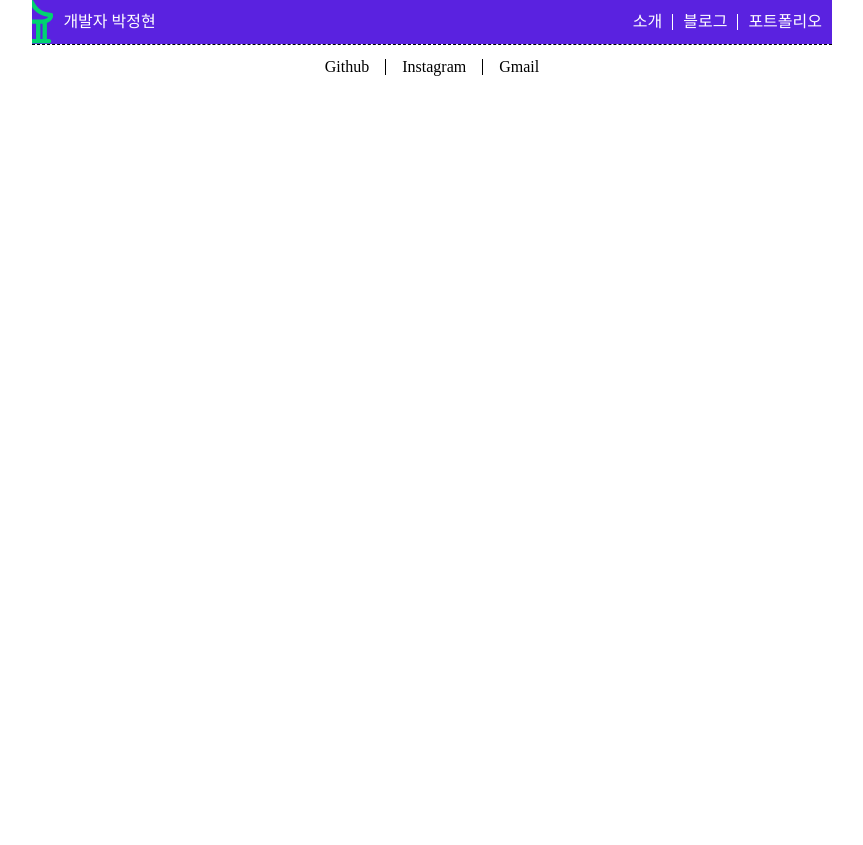
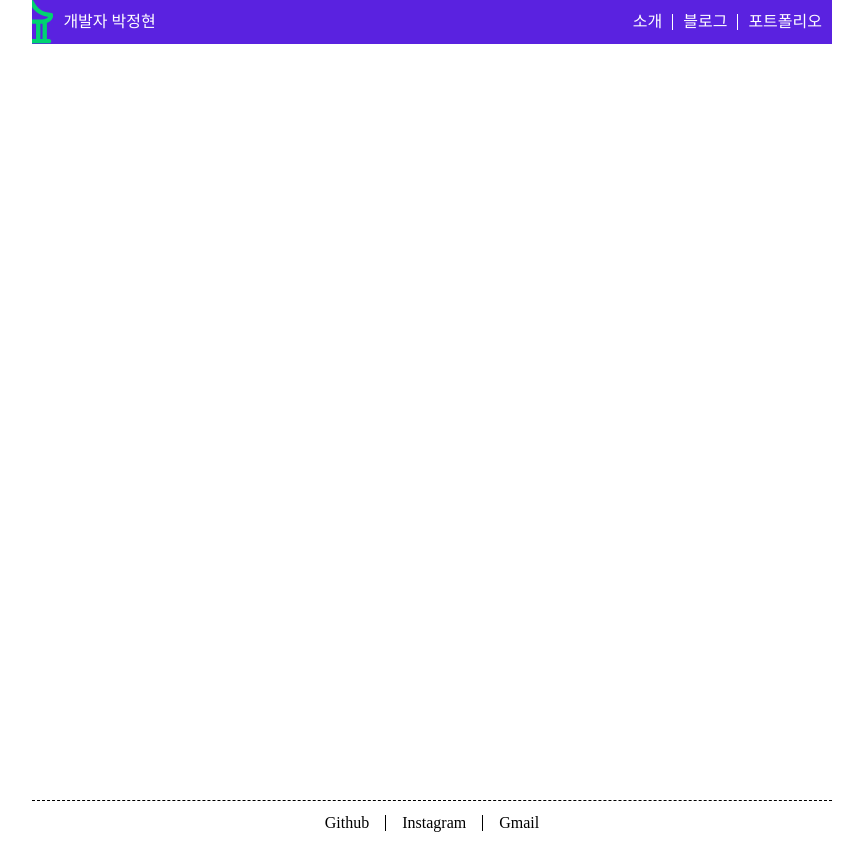
Before and after one commit to junghyunbak/junghyunbak, a Next.js app: page / in a window 1280 px wide. Shown: the whole page, without its empty margins (208-1071 px from the left). Before the commit the page ends 800 px from the top, so only its background shows below. Built offline with nearby package versions, Linux system fonts and the light colour scheme; a web font is replaced by a local one.

Commit message:
style: 헤더 포함 컨텐츠 요소 최소높이 설정

```diff
--- a/src/app/layout.tsx
+++ b/src/app/layout.tsx
@@ -15,11 +15,13 @@ export default function RootLayout({
   children: React.ReactNode;
 }>) {
   return (
-    <html className="text-[16px] max-md:text-[14px]" lang="en">
+    <html className="text-[16px] max-md:text-[14px] w-full h-full" lang="en">
       <body className="w-full max-w-[50rem] h-full m-auto">
-        <Header />
+        <div className="min-h-full">
+          <Header />
 
-        {children}
+          {children}
+        </div>
 
         <Footer />
       </body>
```
